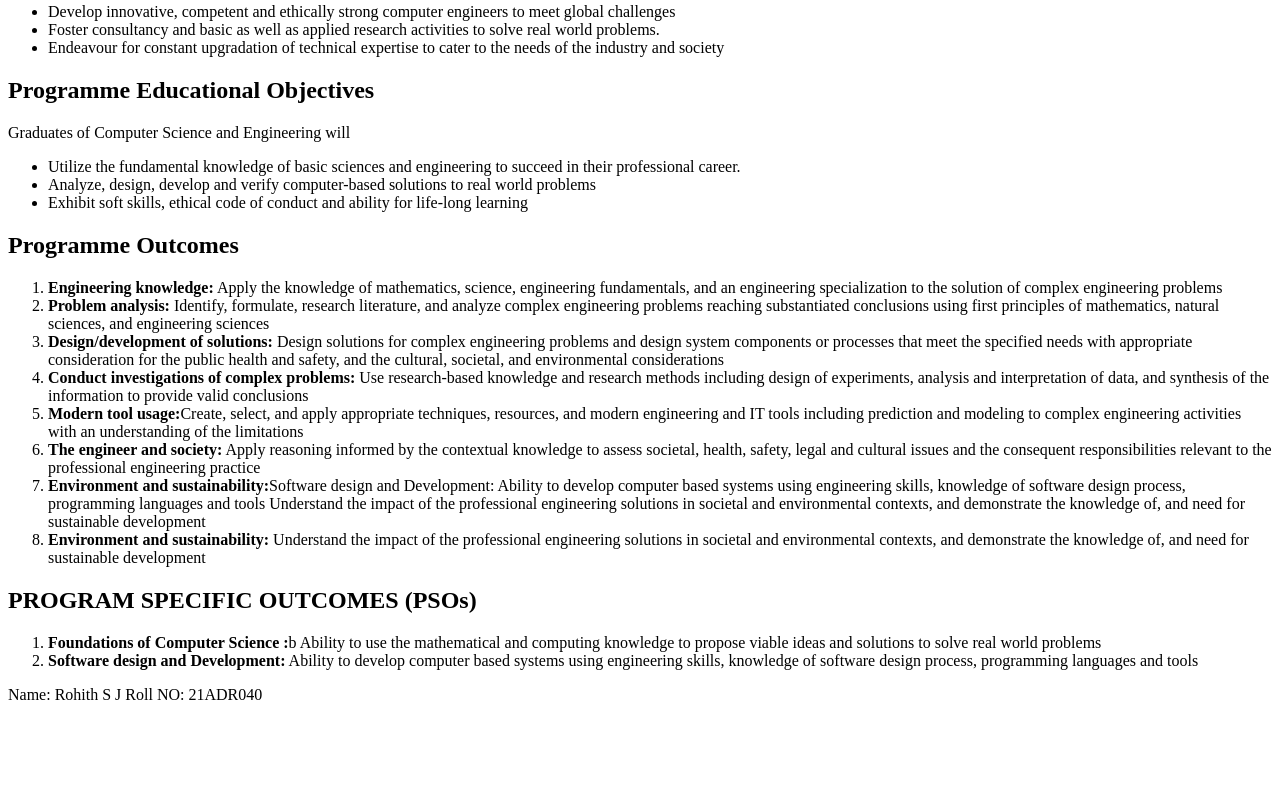
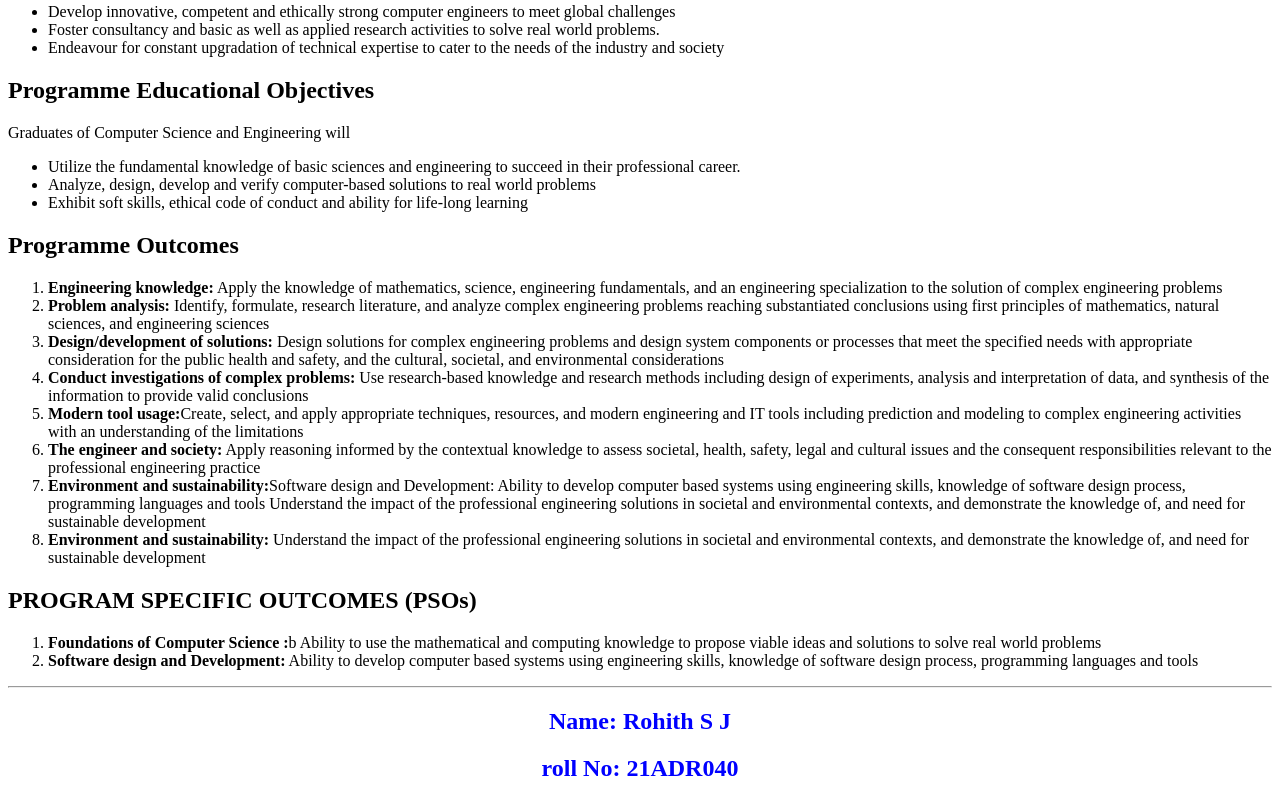
Before and after one commit to Rohithsenthilkumran/EX-1, a plain HTML site: page index.html in a window 1280 px wide. Shown: the part 1896-2698 px from the top of the page. Before the commit the page ends 2608 px from the top, so only its background shows below. Drawn offline with Linux system fonts and the light colour scheme.

Commit message:
second commit

```diff
--- a/index.html
+++ b/index.html
@@ -122,10 +122,10 @@
             </li>
         </ol>
     </div>
-
-        <footer>
-            Name: Rohith S J
-            Roll NO: 21ADR040
-        </footer>
+<hr>
+    <center>
+       <h2 style="color:blue"> Name: Rohith S J</h2>
+        <h2 style="color: blue;">roll No: 21ADR040</h2>
+    </center>
 </body>
 </html>
```
